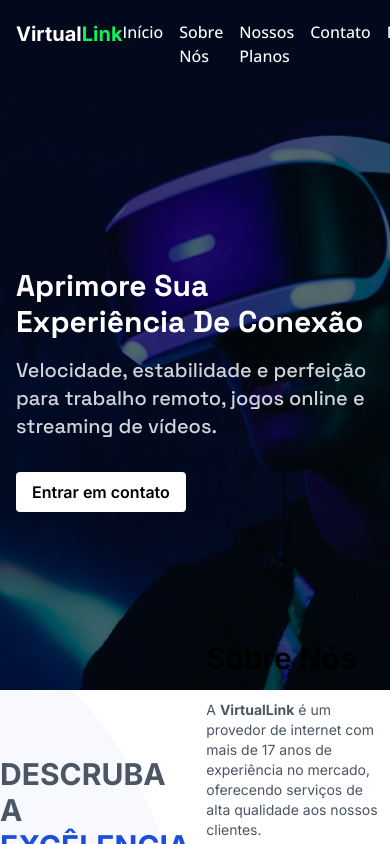
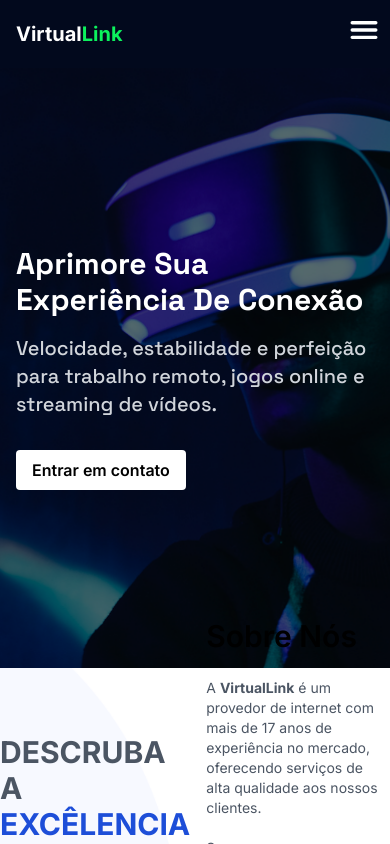
Before and after one commit to PabloSantos-CG/projeto_dabliunet, a Next.js app in the folder my-app/: page / in a window 390 px wide. Shown: the top 844 px of the page. Built offline with nearby package versions, Linux system fonts and the light colour scheme.

Commit message:
feat: add menu hamburguer

```diff
--- a/my-app/src/components/Header.tsx
+++ b/my-app/src/components/Header.tsx
@@ -2,22 +2,41 @@
 
 import { useEffect, useState } from "react";
 import Nav from "./header/Nav";
+import { IoClose, IoMenu } from "react-icons/io5";
 
 export default function Header() {
   const [header, setHeader] = useState(false);
+  const [isOpen, setIsOpen] = useState(false);
+
+  const toggleMenu = () => {
+    setIsOpen((value) => !value);
+    console.log("Valor trocado", isOpen);
+  };
+
+  const handleResize = () => {
+    if (window.innerWidth < 768 && isOpen) setIsOpen(false);
+    if (window.innerWidth > 768 && !isOpen) setIsOpen(true);
+  };
 
   const handleHeader = () => {
     if (window.scrollY >= 20) {
-      setHeader(true)
+      setHeader(true);
     } else {
       setHeader(false);
     }
-  }
+  };
 
   useEffect(() => {
-    window.addEventListener("scroll", handleHeader)
+    window.addEventListener("scroll", handleHeader);
+    if (window.innerWidth > 768 && !isOpen) setIsOpen(true);
+  }, []);
 
-  },[]);
+  useEffect(() => {
+    window.addEventListener("resize", handleResize);
+    return () => {
+      window.removeEventListener("resize", handleResize);
+    };
+  }, [isOpen]);
 
   return (
     <header
@@ -32,7 +51,13 @@ export default function Header() {
           </a>
         </div>
 
-        <Nav />
+        <button
+          onClick={toggleMenu}
+          className="md:hidden absolute right-2 sm:top-5  max-sm:top-3 text-white"
+        >
+          <span>{isOpen ? <IoClose size={36} /> : <IoMenu size={36} />}</span>
+        </button>
+        <Nav toggleOpen={isOpen} />
       </div>
     </header>
   );
--- a/my-app/src/components/header/Nav.tsx
+++ b/my-app/src/components/header/Nav.tsx
@@ -3,12 +3,23 @@ import { Open_Sans } from "next/font/google";
 
 const openSans = Open_Sans({ subsets: ["latin"], weight: ["500", "700"] });
 
-export default function Nav() {
+interface Props {
+  toggleOpen: Boolean;
+}
+
+export default function Nav({ toggleOpen }: Props) {
   return (
     <nav>
-      <ul className={`text-white font-medium flex gap-x-4 ${openSans.className}`}>
+      <ul
+        className={`text-white font-medium ${
+          !toggleOpen ? "hidden" : "flex"
+        } gap-x-4 ${openSans.className}`}
+      >
         {dataMenu.map((menu) => (
-          <li key={menu.id} className="border-b-2 border-transparent hover:border-lime-400 duration-500">
+          <li
+            key={menu.id}
+            className="border-b-2 border-transparent hover:border-lime-400 duration-500"
+          >
             <a href={menu.ancor} className="hover:text-lime-200 duration-500">
               {menu.title}
             </a>
```
